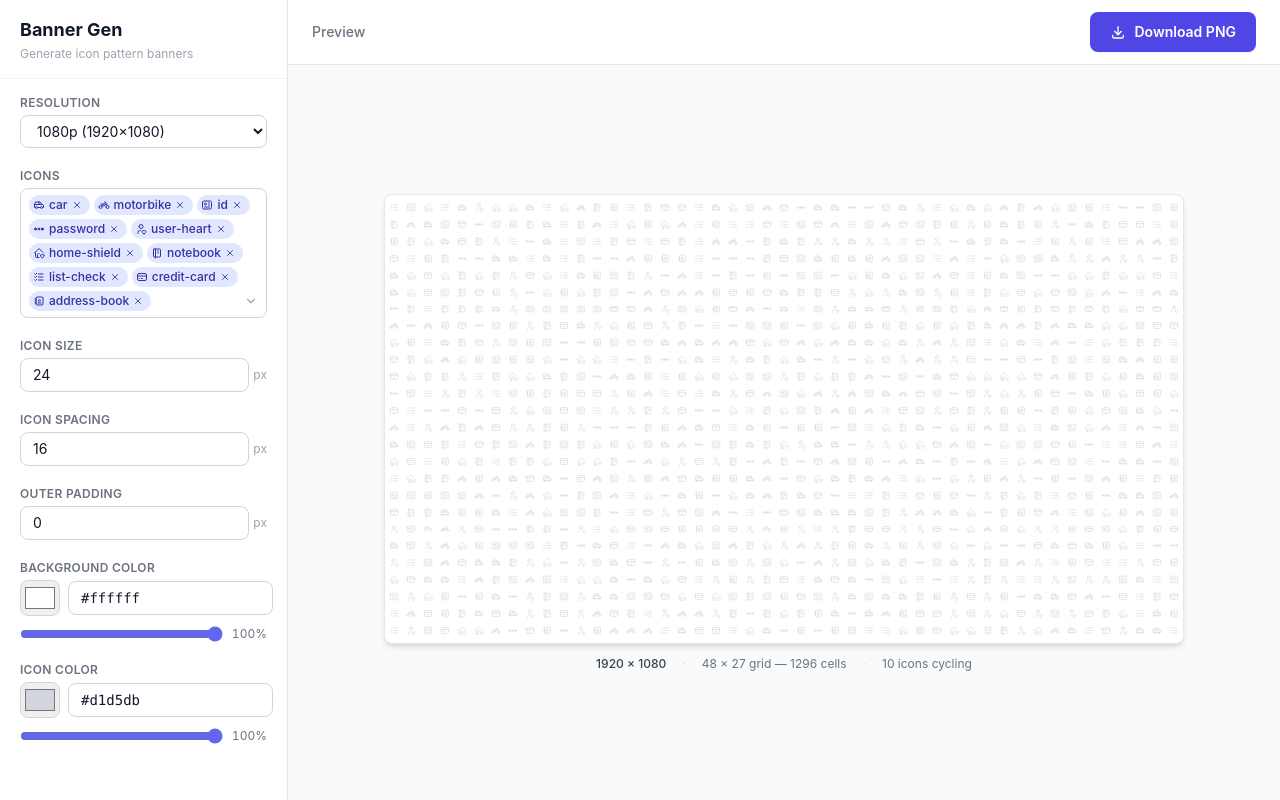
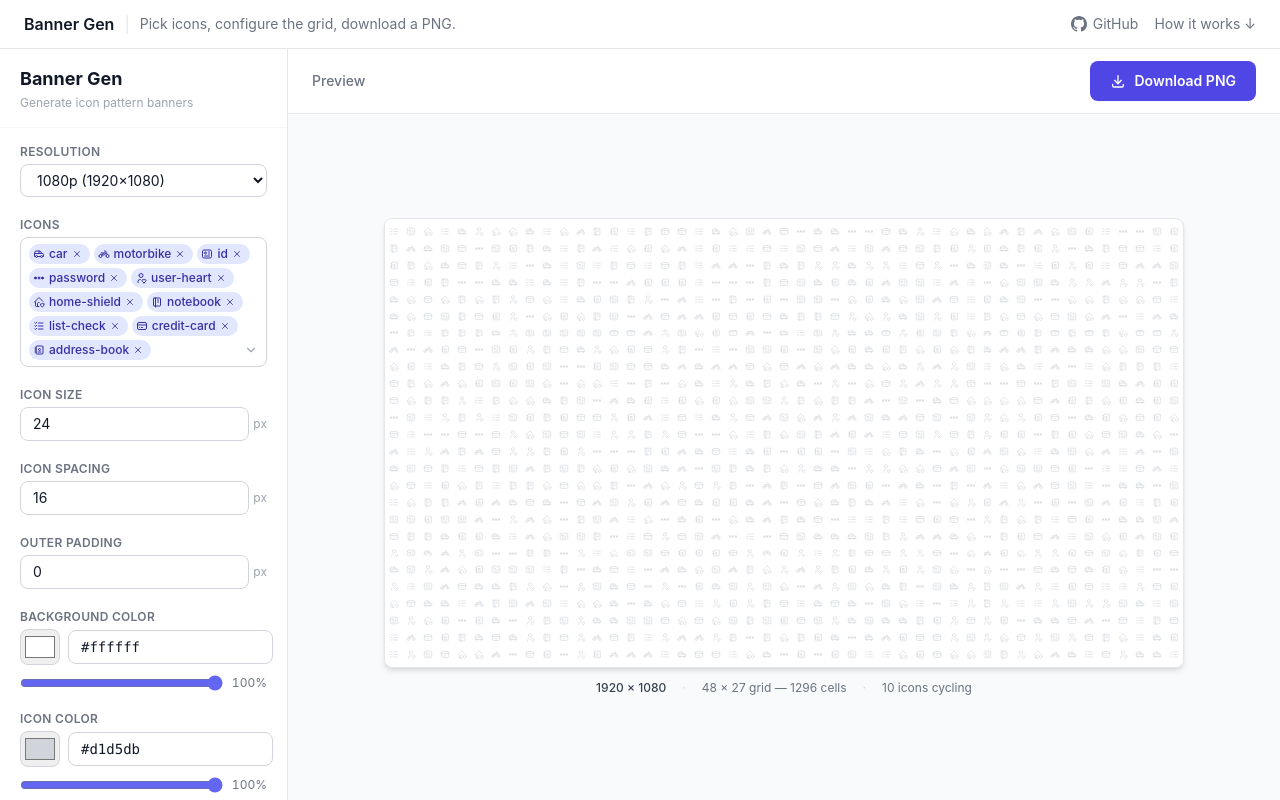
Before and after one commit to DEEJ4Y/icon-banner-generator, a Next.js app: page / in a window 1280 px wide. Built offline with nearby package versions, Linux system fonts and the light colour scheme.

Commit message:
feat: hero

```diff
--- a/app/page.tsx
+++ b/app/page.tsx
@@ -1,5 +1,11 @@
+import Hero from "@/components/Hero";
 import BannerApp from "@/components/BannerApp";
 
 export default function Home() {
-  return <BannerApp />;
+  return (
+    <div className="flex flex-col h-screen">
+      <Hero />
+      <BannerApp />
+    </div>
+  );
 }
--- a/components/BannerApp.tsx
+++ b/components/BannerApp.tsx
@@ -23,7 +23,7 @@ export default function BannerApp() {
   const [mobilePanel, setMobilePanel] = useState<'preview' | 'settings'>('preview');
 
   return (
-    <div className="flex flex-col md:flex-row h-screen bg-gray-50 overflow-hidden">
+    <div id="tool" className="flex flex-col md:flex-row flex-1 min-h-0 bg-gray-50 overflow-hidden">
       {/* Mobile header — tab switcher + download */}
       <div className="md:hidden flex items-center justify-between px-4 py-3 bg-white border-b border-gray-200 flex-shrink-0 gap-3">
         <div className="flex bg-gray-100 rounded-lg p-1 gap-0.5">
--- /dev/null
+++ b/components/Hero.tsx
@@ -0,0 +1,37 @@
+export default function Hero() {
+  return (
+    <header className="flex items-center justify-between px-4 md:px-6 py-3 bg-white border-b border-gray-200 flex-shrink-0 gap-4">
+      <div className="flex items-center gap-2.5 min-w-0">
+        <span className="text-base font-semibold text-gray-900 whitespace-nowrap">Banner Gen</span>
+        <span className="text-gray-200 select-none hidden sm:inline">|</span>
+        <span className="text-sm text-gray-500 truncate hidden sm:inline">
+          Pick icons, configure the grid, download a PNG.
+        </span>
+      </div>
+
+      <nav className="flex items-center gap-4 flex-shrink-0">
+        <a
+          href="https://github.com/DEEJ4Y/icon-banner-generator"
+          target="_blank"
+          rel="noopener noreferrer"
+          className="flex items-center gap-1.5 text-sm text-gray-500 hover:text-gray-900 transition-colors"
+        >
+          <svg
+            viewBox="0 0 16 16"
+            className="w-4 h-4 fill-current"
+            aria-hidden="true"
+          >
+            <path d="M8 0C3.58 0 0 3.58 0 8c0 3.54 2.29 6.53 5.47 7.59.4.07.55-.17.55-.38 0-.19-.01-.82-.01-1.49-2.01.37-2.53-.49-2.69-.94-.09-.23-.48-.94-.82-1.13-.28-.15-.68-.52-.01-.53.63-.01 1.08.58 1.23.82.72 1.21 1.87.87 2.33.66.07-.52.28-.87.51-1.07-1.78-.2-3.64-.89-3.64-3.95 0-.87.31-1.59.82-2.15-.08-.2-.36-1.02.08-2.12 0 0 .67-.21 2.2.82.64-.18 1.32-.27 2-.27.68 0 1.36.09 2 .27 1.53-1.04 2.2-.82 2.2-.82.44 1.1.16 1.92.08 2.12.51.56.82 1.27.82 2.15 0 3.07-1.87 3.75-3.65 3.95.29.25.54.73.54 1.48 0 1.07-.01 1.93-.01 2.2 0 .21.15.46.55.38A8.013 8.013 0 0016 8c0-4.42-3.58-8-8-8z" />
+          </svg>
+          GitHub
+        </a>
+        <a
+          href="#tool"
+          className="text-sm text-gray-500 hover:text-gray-900 transition-colors"
+        >
+          How it works ↓
+        </a>
+      </nav>
+    </header>
+  );
+}
```
